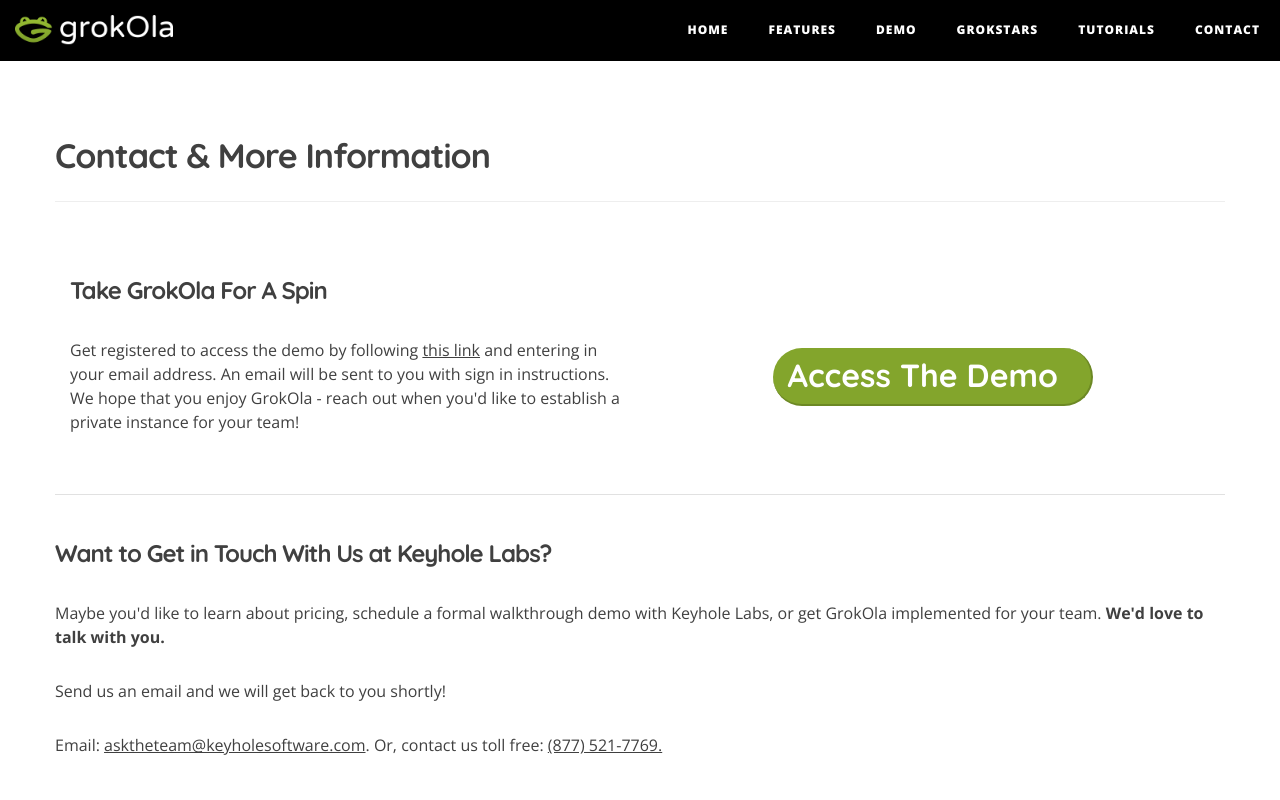
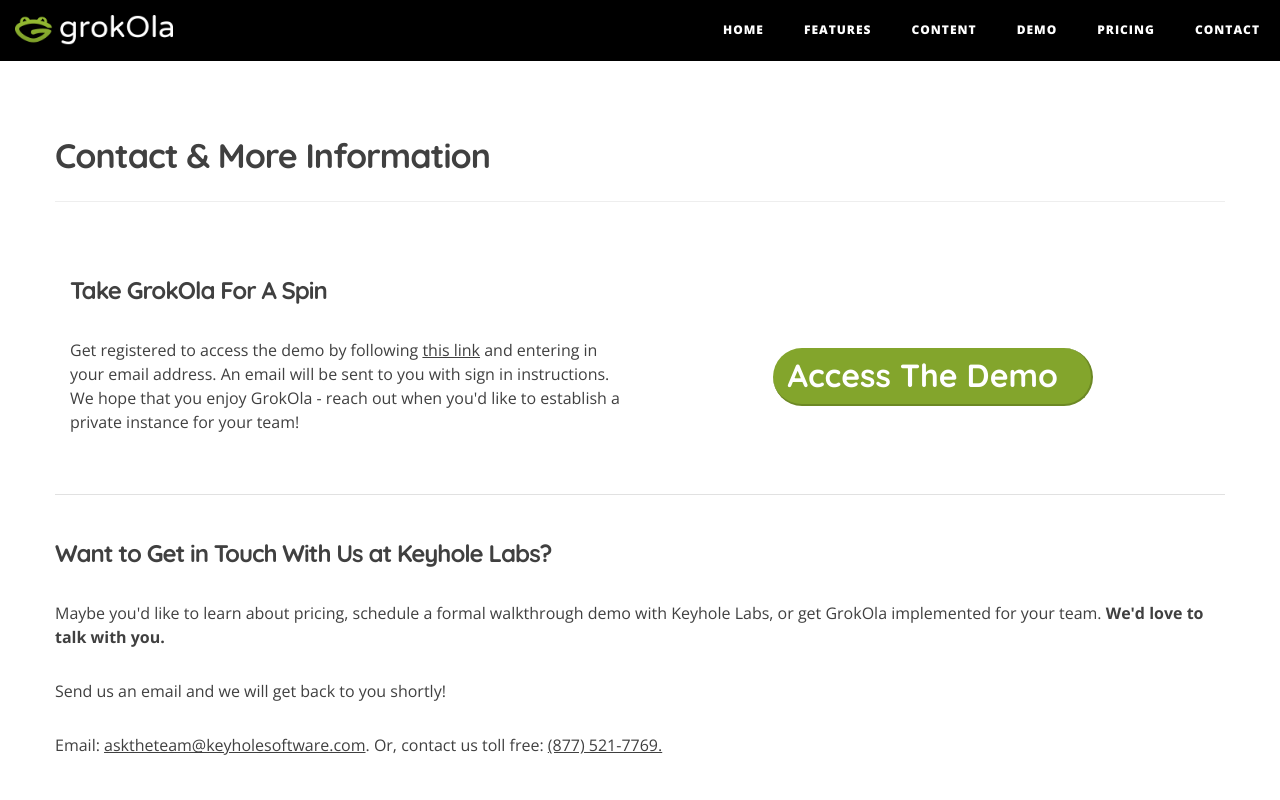
Before and after one commit to in-the-keyhole/www.grokola.com, a website: page contact.html in a window 1280 px wide. Shown: the top 800 px of the page. Drawn offline with nearby package versions, Linux system fonts and the light colour scheme.

Commit message:
Update contact.html

```diff
--- a/contact.html
+++ b/contact.html
@@ -117,13 +117,13 @@
                            <a href="about.html">Features</a>
                        </li>
                        <li>
-                           <a href="pricing.html">Demo</a>
+                           <a href="education.html">Content</a>
                         </li>
                        <li>
-                           <a href="grokstars.html">GrokStars</a>
+                           <a href="demo.html">Demo</a>
                        </li>
                        <li>
-                           <a href="education.html">Tutorials</a>
+                           <a href="pricing.html">Pricing</a>
                        </li>
                        <li>
                            <a href="contact.html">Contact</a>
```
